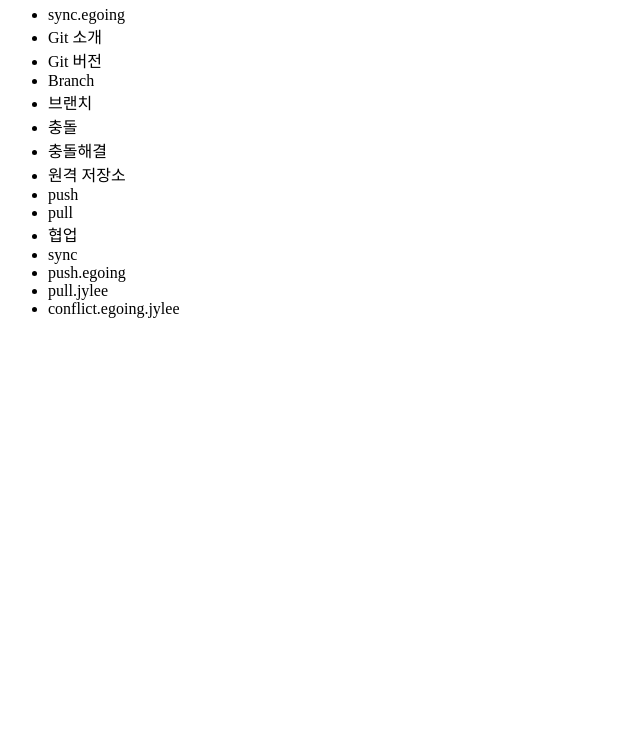
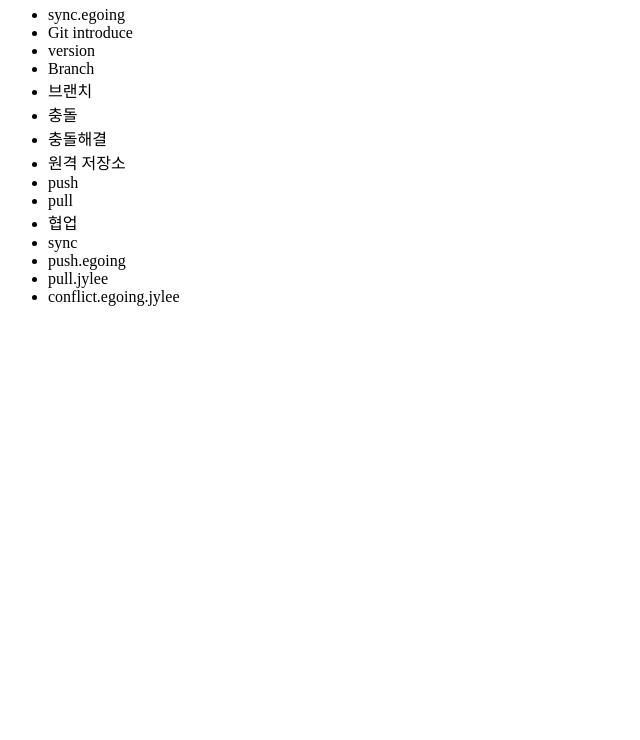
Before and after one commit to telltolove/opentutorials_git_jylee, a plain HTML site: page index.html in a window 1280 px wide. Shown: the part 60-800 px from the top of the page, without its empty margins (0-640 px from the left). Drawn offline with Linux system fonts and the light colour scheme.

Commit message:
change intro

```diff
--- a/index.html
+++ b/index.html
@@ -11,8 +11,8 @@
         </header>
         <ul>
             <li>sync.egoing</li>
-            <li>Git 소개</li>
-            <li>Git 버전</li>
+            <li>Git introduce</li>
+            <li>version</li>
             <li>Branch</li>
             <li>브랜치</li>
             <li>충돌</li>
```
